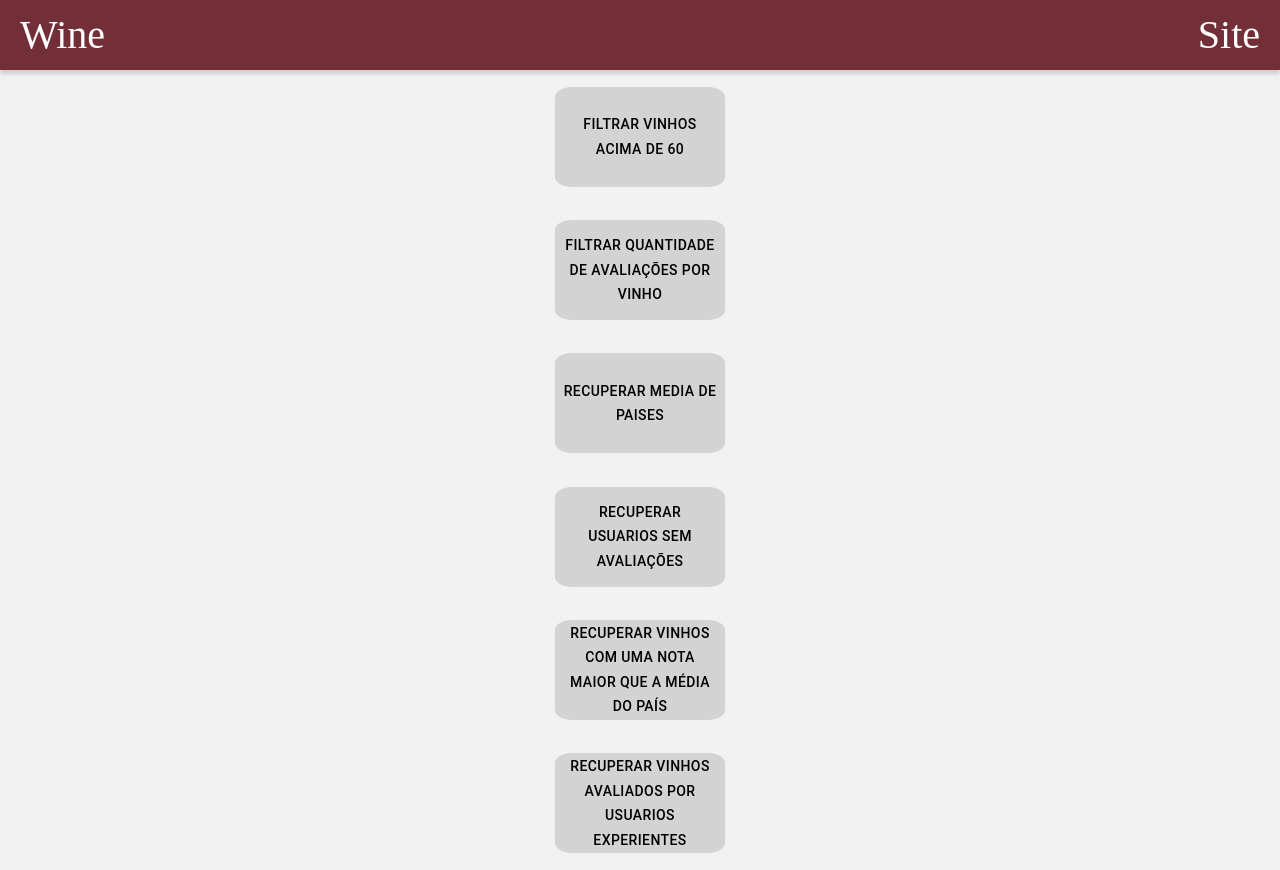
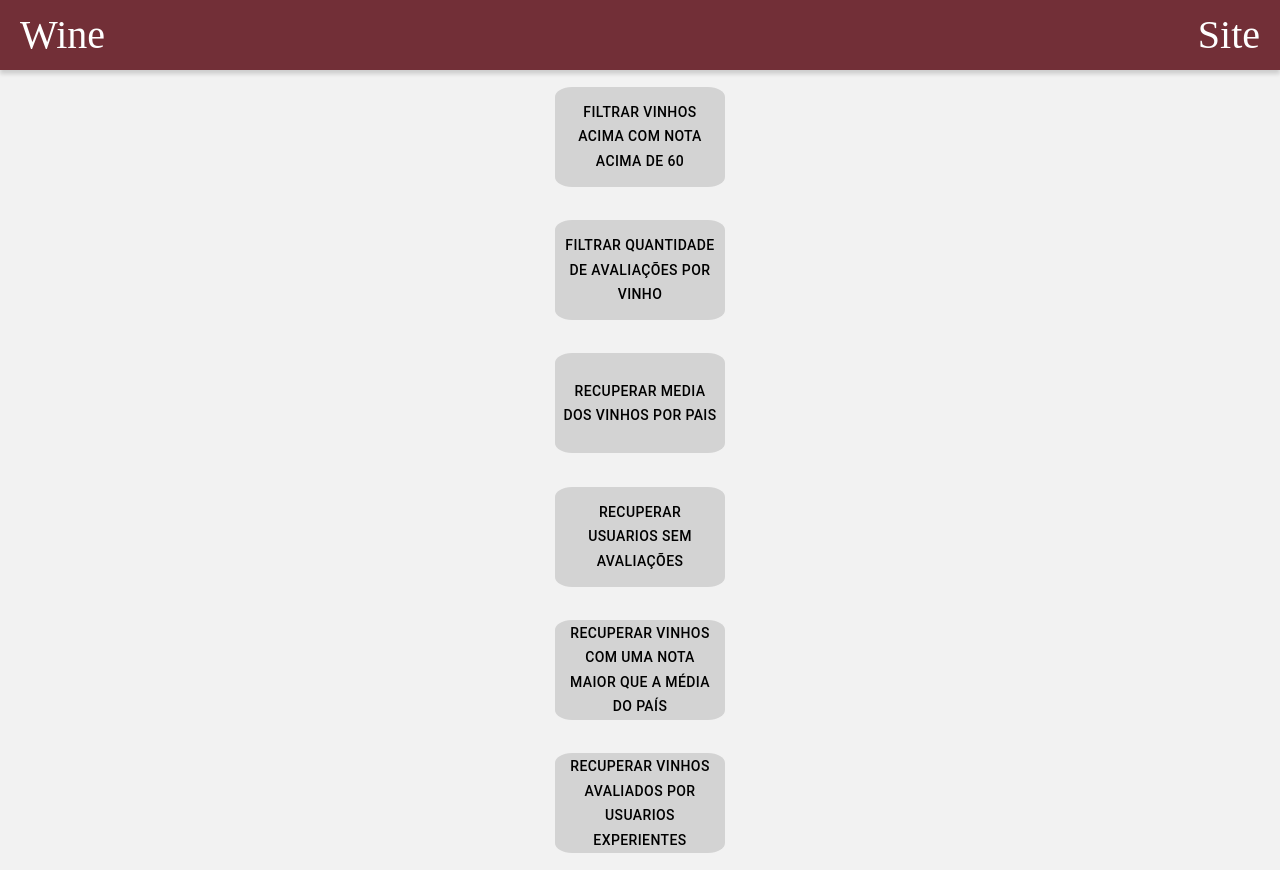
Before and after one commit to TonyFPB/Wine, a React (Create React App) app in the folder front-wine/: page / in a window 1280 px wide. Built offline with nearby package versions, Linux system fonts and the light colour scheme.

Commit message:
muda titulos pagina

```diff
--- a/front-wine/src/pages/Home.js
+++ b/front-wine/src/pages/Home.js
@@ -10,9 +10,9 @@ export default function Home () {
     <>
       <Header/>
       <StyleBody>
-        <StyledDivButton><Button onClick={()=>navigate('/vinhosNota')} style={{color:'black'}}>Filtrar Vinhos Acima de 60</Button></StyledDivButton>
+        <StyledDivButton><Button onClick={()=>navigate('/vinhosNota')} style={{color:'black'}}>Filtrar Vinhos Acima com nota acima de 60</Button></StyledDivButton>
         <StyledDivButton><Button onClick={()=>navigate('/quantidadeAvaliacoes')} style={{color:'black'}}>Filtrar quantidade de avaliações por vinho</Button></StyledDivButton>
-        <StyledDivButton><Button onClick={()=>navigate('/media')}style={{color:'black'}}>Recuperar media de paises</Button></StyledDivButton>
+        <StyledDivButton><Button onClick={()=>navigate('/media')}style={{color:'black'}}>Recuperar media dos vinhos por pais</Button></StyledDivButton>
         <StyledDivButton><Button onClick={()=>navigate('/usuariosSemAvaliacao')} style={{color:'black'}}>Recuperar usuarios sem avaliações</Button></StyledDivButton>
         <StyledDivButton><Button onClick={()=>navigate('/vinhosMaiorNota')} style={{color:'black'}}>Recuperar vinhos com uma nota maior que a média do país</Button></StyledDivButton>
         <StyledDivButton><Button onClick={()=>navigate('/vinhosBemAvaliados')} style={{color:'black'}}>Recuperar vinhos avaliados por usuarios experientes</Button></StyledDivButton>
--- a/front-wine/src/pages/Media.js
+++ b/front-wine/src/pages/Media.js
@@ -16,6 +16,8 @@ export default function Media() {
     <>
       <Header />
       <StyleBody>
+      <Typography variant="h3">Recuperar media dos vinhos por pais</Typography>
+
         {
           paisesMedia ? (
             paisesMedia.map(
--- a/front-wine/src/pages/QuantidadeAvaliacoes.js
+++ b/front-wine/src/pages/QuantidadeAvaliacoes.js
@@ -16,6 +16,7 @@ export default function QuantidadeAvaliacoes() {
     <>
       <Header />
       <StyleBody>
+      <Typography variant="h3">Filtrar quantidade de avaliações por vinho</Typography>
         {
           qtdAva ? (
             qtdAva.map(
--- a/front-wine/src/pages/Usuarios.js
+++ b/front-wine/src/pages/Usuarios.js
@@ -16,6 +16,8 @@ export default function Usuarios() {
     <>
       <Header />
       <StyleBody>
+      <Typography variant="h3">Recuperar usuarios sem avaliações</Typography>
+
         {
           usuarios ? (
             usuarios.map(
--- a/front-wine/src/pages/Vinhos.js
+++ b/front-wine/src/pages/Vinhos.js
@@ -15,6 +15,7 @@ export default function Vinhos() {
     <>
       <Header />
       <StyleBody>
+      <Typography variant="h3">Filtrar Vinhos Acima com nota acima de 60</Typography>
 
         {
           vinhos ? (
--- a/front-wine/src/pages/VinhosAvaliados.js
+++ b/front-wine/src/pages/VinhosAvaliados.js
@@ -15,7 +15,7 @@ export default function VinhosAvaliados() {
     <>
       <Header />
       <StyleBody>
-
+      <Typography variant="h3">Recuperar vinhos avaliados por usuarios experientes</Typography>
         {
           vinhos ? (
             vinhos.map(
--- a/front-wine/src/pages/VinhosMaiorNota.js
+++ b/front-wine/src/pages/VinhosMaiorNota.js
@@ -15,7 +15,7 @@ export default function VinhosMaiorNota() {
     <>
       <Header />
       <StyleBody>
-
+      <Typography variant="h3">Recuperar vinhos com uma nota maior que a média do país</Typography>
         {
           vinhos ? (
             vinhos.map(
```
